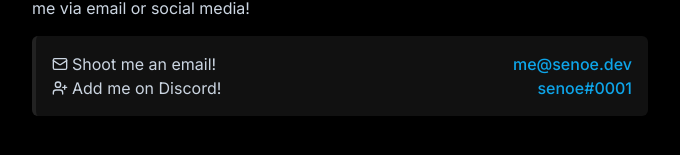
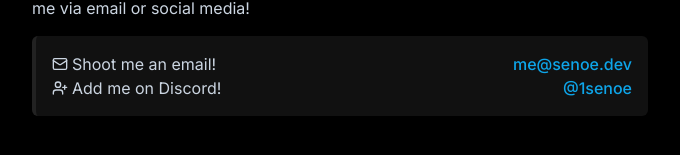
Before and after one commit to senoe/senoe.dev, a Next.js app: page /contact in a window 1280 px wide. Shown: the part 205-360 px from the top of the page, without its empty margins (300-980 px from the left). Built offline with nearby package versions, Linux system fonts and the light colour scheme.

Commit message:
fix: discord username

```diff
--- a/src/app/contact/page.tsx
+++ b/src/app/contact/page.tsx
@@ -33,10 +33,10 @@
                 <span>Add me on Discord!</span>
               </div>
               <CLink
-                href="https://discord.com/users/997767154483089408"
+                href="https://discord.com/users/222395271605256192"
                 target="_blank"
               >
-                senoe#0001
+                @1senoe
               </CLink>
             </div>
           </blockquote>
```
